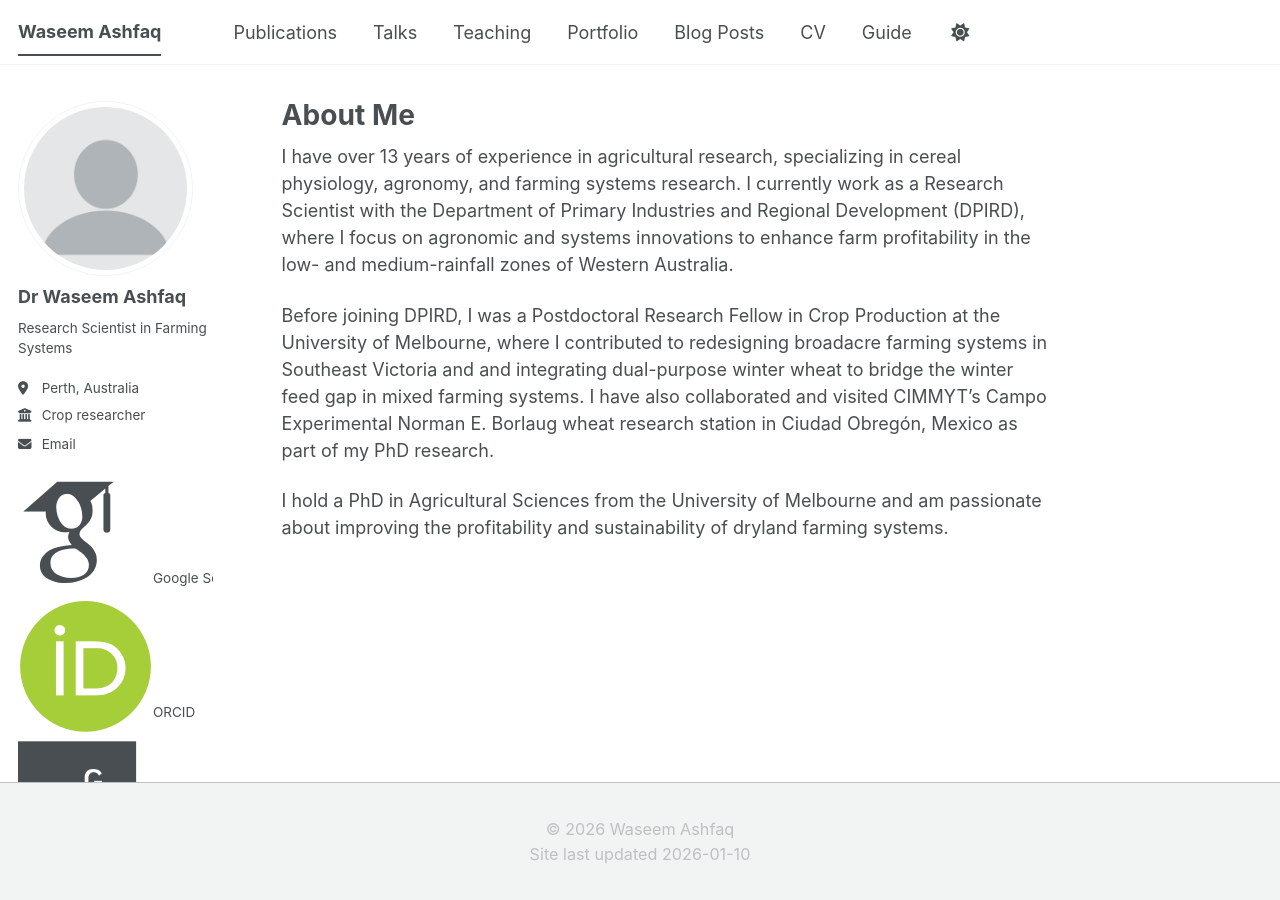
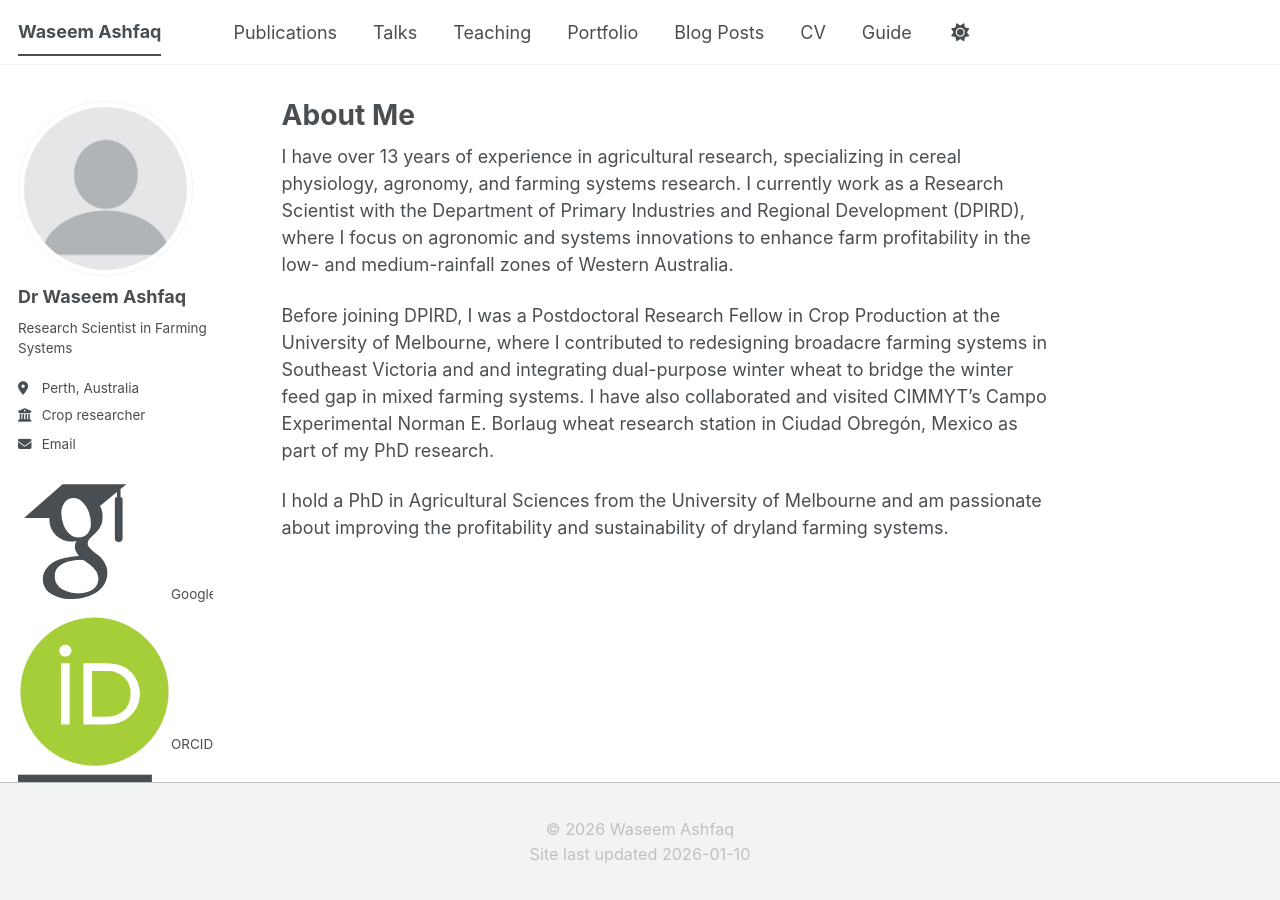
Before and after one commit to washfaq/waseemashfaq.github.io, a Jekyll site: the page built from _pages/about.md, in a window 1280 px wide. Built offline with Jekyll 4.4.1, drawn with Linux system fonts in a browser that asks for light colours; some web fonts are replaced; a script bundle is joined from its source files by our own code; library files that are not in the unit come from our copies.

Commit message:
Update main.scss

```diff
--- a/assets/css/main.scss
+++ b/assets/css/main.scss
@@ -47,7 +47,7 @@ a[href*="orcid"],
 a[href*="researchgate"],
 a[href*="scholar.google"] {
   svg, i {
-    font-size: 7.5rem !important;   /* size of icon */
+    font-size: 8.5rem !important;   /* size of icon */
     width: 3rem !important;
     height: 3rem !important;
   }
```
